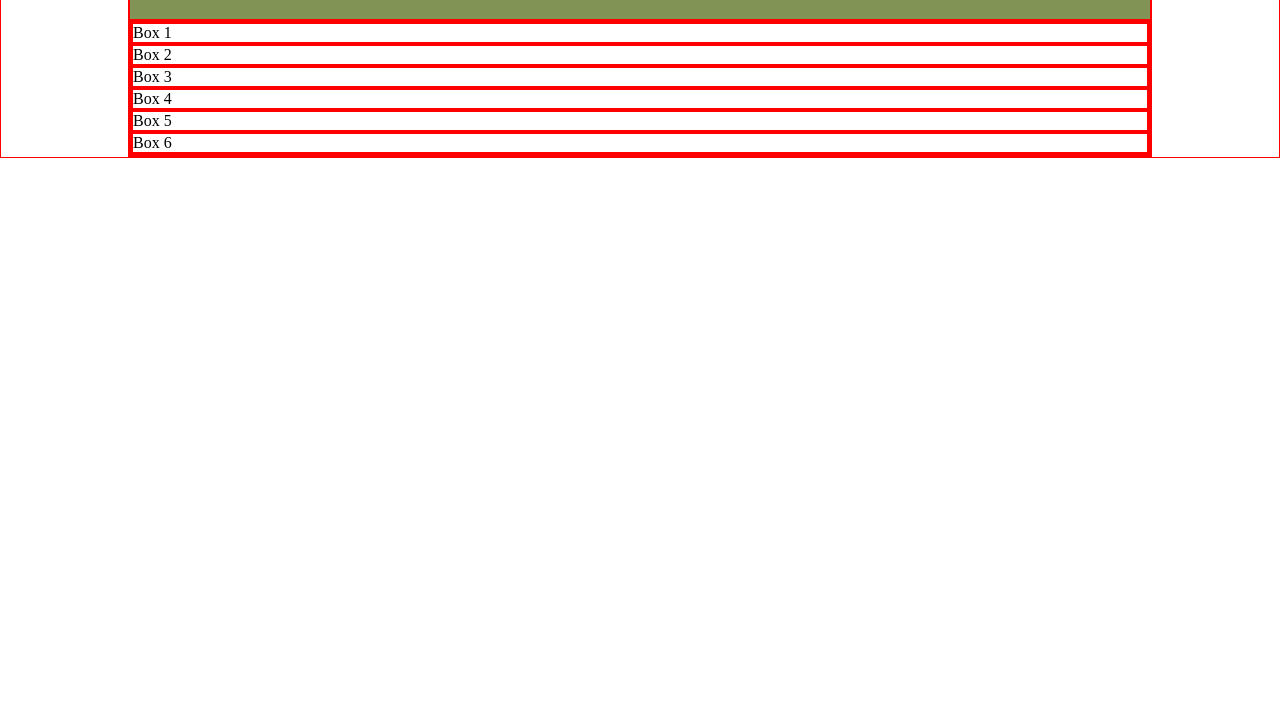
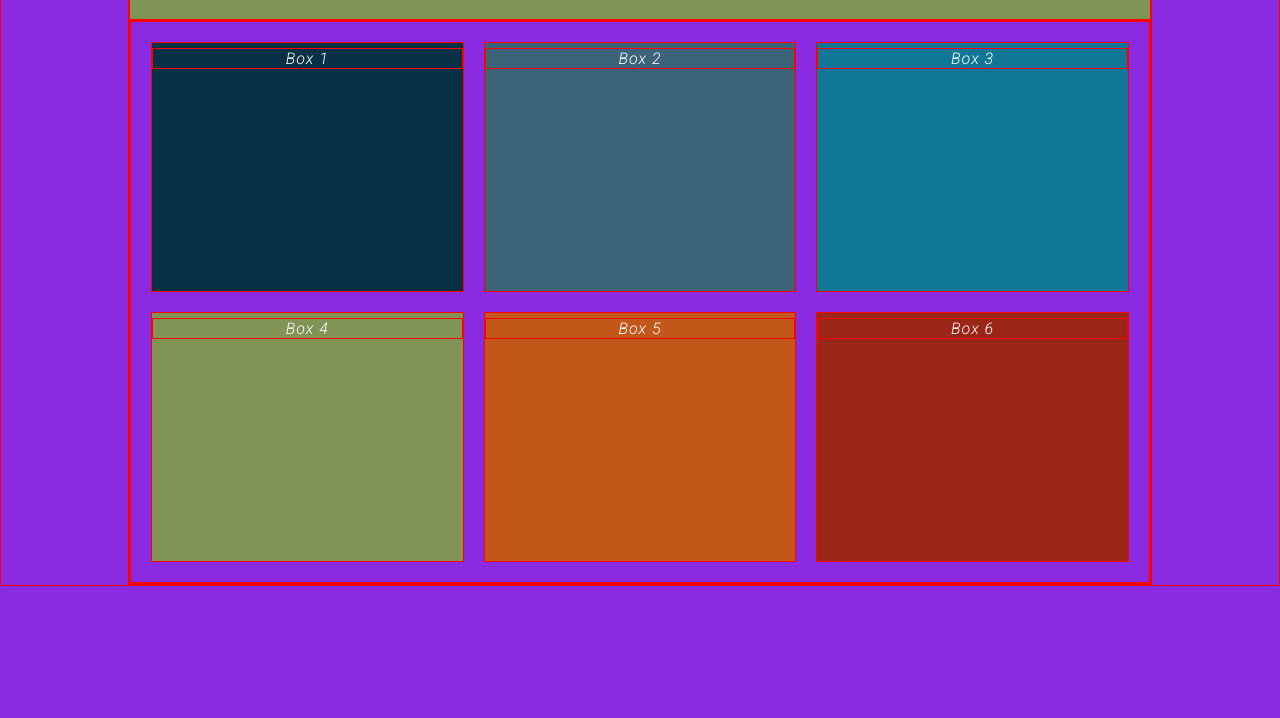
Before and after one commit to yisroelreiss/techdegree-p2-responsive-layout, a plain HTML site: page index.html in a window 1280 px wide. Shown: the part 82-800 px from the top of the page. Drawn offline with Linux system fonts and the light colour scheme.

Commit message:
Completed Portfolio Section HTML + CSS

```diff
--- a/css/styles.css
+++ b/css/styles.css
@@ -1,6 +1,8 @@
 /* Web Fonts ----------------------- */
 
 /* Base Styles ---------------------*/
+
+/* 👀 Nav Styles ---------------------*/
 * {
   box-sizing: border-box;
   margin: 0;
@@ -52,7 +54,6 @@ h1 a,
   text-transform: uppercase;
 }
 
-/* Main Styles ---------------------*/
 nav {
   font-family: "Roboto", Arial, Verdana;
   font-weight: 400;
@@ -61,9 +62,55 @@ nav {
   padding: 25px;
 }
 
+/* 💼 Portfolio Styles ---------------------*/
+
+.container {
+  max-width: 1100px;
+  padding: 10px;
+  margin: 0 auto; /* This centers it horizontally */
+  font-family: "Roboto", sans-serif;
+}
+
+.col {
+  margin: 10px;
+  min-height: 250px;
+  color: white;
+  text-align: center;
+  letter-spacing: 1px;
+  padding-top: 5px;
+}
+
+.box-1 {
+  background-color: #093145;
+}
+
+.box-2 {
+  background-color: #3c6478;
+}
+
+.box-3 {
+  background-color: #107896;
+}
+
+.box-4 {
+  background-color: #829356;
+}
+
+.box-5 {
+  background-color: #c2571a;
+}
+
+.box-6 {
+  background-color: #9a2617;
+}
+
 /* Media Queries ---------------------*/
 
 @media (min-width: 760px) {
+  body {
+    background-color: blue;
+  }
+  /* 👀 Nav Styles ---------------------*/
   .top-nav {
     margin-top: 0;
   }
@@ -81,9 +128,23 @@ nav {
   .top-nav a {
     color: #fff;
   }
+  /* 💼 Portfolio Styles ---------------------*/
+  .container {
+    display: flex; /* this makes all the boxes go into one row */
+    flex-wrap: wrap; /* This will make boxes wrap to a new row once flex basis is 100% */
+  }
+  .col {
+    flex-basis: calc(
+      50% - 20px
+    ); /*ensure the boxes take up exactly 50% in our 2 column layout without breaking to a new line due to the 20px total left and right margin we added in the mobile-first code.*/
+  }
 }
 
 @media (min-width: 1024px) {
+  body {
+    background-color: blueviolet;
+  }
+  /* 👀 Nav Styles ---------------------*/
   nav {
     display: flex;
     justify-content: space-between;
@@ -95,4 +156,10 @@ nav {
     width: initial;
     margin-bottom: 0;
   }
+  /* 💼 Portfolio Styles ---------------------*/
+  .col {
+    flex-basis: calc(
+      33.333% - 20px
+    ); /*removing the margins we set from the 33.333% width we want the items to take up.*/
+  }
 }
--- a/index.html
+++ b/index.html
@@ -24,19 +24,19 @@
       <div class ="col box-1">
         <p>Box 1</p>
       </div>
-      <div class ="col box-1">
+      <div class ="col box-2">
         <p>Box 2</p>
       </div>
-      <div class ="col box-1">
+      <div class ="col box-3">
         <p>Box 3</p>
       </div>
-      <div class ="col box-1">
+      <div class ="col box-4">
         <p>Box 4</p>
       </div>
-      <div class ="col box-1">
+      <div class ="col box-5">
         <p>Box 5</p>
       </div>
-      <div class ="col box-1">
+      <div class ="col box-6">
         <p>Box 6</p>
       </div>
     </div>
```
